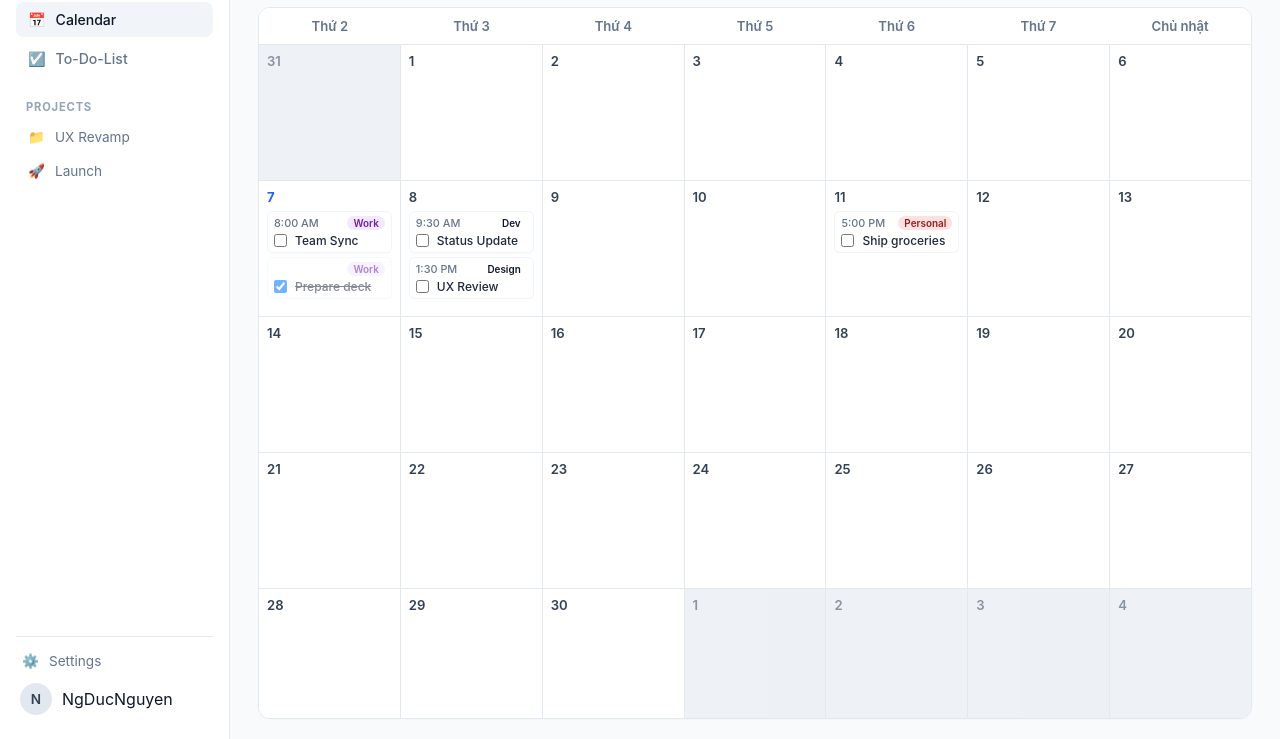
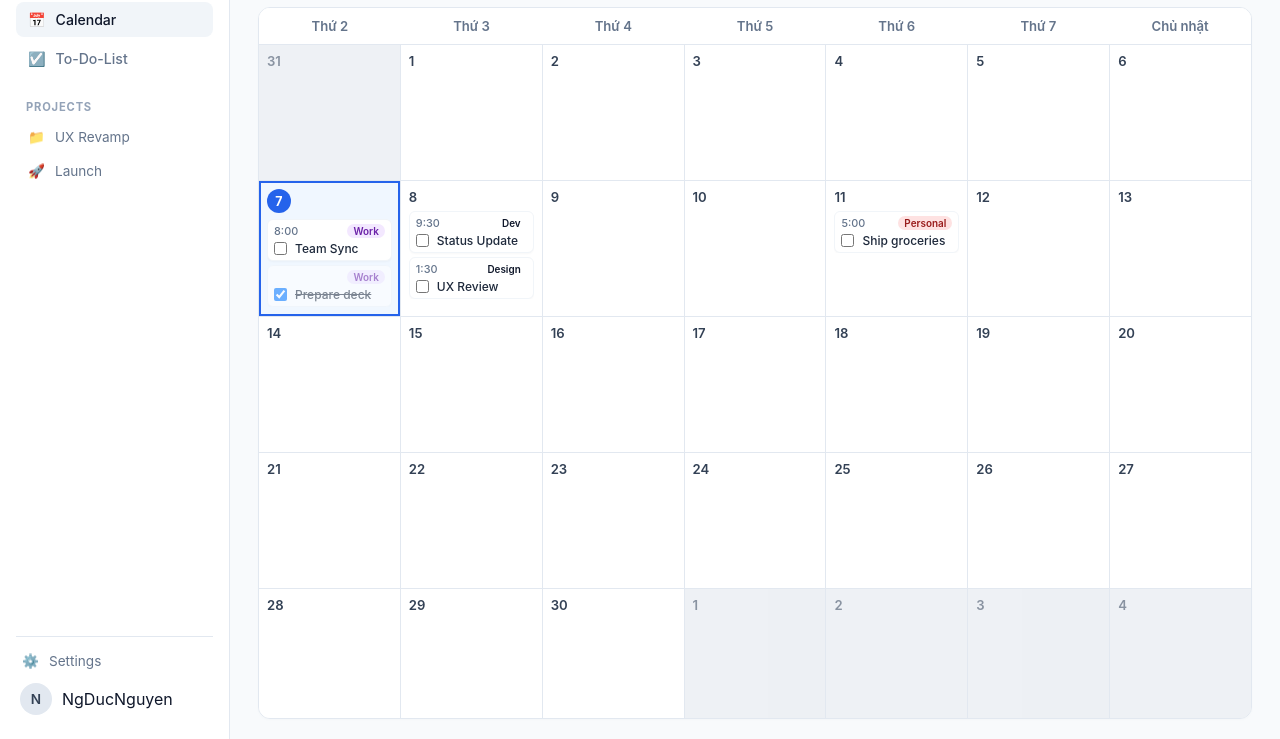
Before and after one commit to NgDucNguyen/ToDoList, a plain HTML site: page index.html in a window 1280 px wide. Shown: the part 61-800 px from the top of the page. Drawn offline with Linux system fonts and the light colour scheme.

Commit message:
Lam đậm màu ô ngày hiện tại

```diff
--- a/app.js
+++ b/app.js
@@ -4,7 +4,7 @@ const sampleTasks = [
   {
     id: "1",
     title: "Team Sync",
-    time: "8:00 AM",
+    time: "8:00",
     tag: "Work",
     task_date: "2026-09-07",
     is_completed: false,
@@ -12,7 +12,7 @@ const sampleTasks = [
   {
     id: "2",
     title: "Status Update",
-    time: "9:30 AM",
+    time: "9:30",
     tag: "Dev",
     task_date: "2026-09-08",
     is_completed: false,
@@ -20,7 +20,7 @@ const sampleTasks = [
   {
     id: "3",
     title: "UX Review",
-    time: "1:30 PM",
+    time: "1:30",
     tag: "Design",
     task_date: "2026-09-08",
     is_completed: false,
@@ -28,7 +28,7 @@ const sampleTasks = [
   {
     id: "4",
     title: "Ship groceries",
-    time: "5:00 PM",
+    time: "5:00",
     tag: "Personal",
     task_date: "2026-09-11",
     is_completed: false,
@@ -166,7 +166,7 @@ function createDayCell(dateObj, isOtherMonth, isToday = false) {
 
   const dayTasks = tasks.filter((t) => t.task_date === dateStr);
 
-  // [CẢI TIẾN] Chỉ hiện tối đa 2 việc đầu tiên trên ô để không sinh thanh cuộn
+  // Chỉ hiện tối đa 2 việc đầu tiên trên ô để không sinh thanh cuộn
   const MAX_VISIBLE_TASKS = 2;
   const visibleTasks = dayTasks.slice(0, MAX_VISIBLE_TASKS);
   visibleTasks.forEach((task) => {
--- a/index.html
+++ b/index.html
@@ -144,12 +144,7 @@
             </div>
             <div class="form-group">
               <label for="task-time-input">Thời gian</label>
-              <input
-                type="text"
-                id="task-time-input"
-                name="taskTime"
-                placeholder="8:00 AM, 12:00 PM..."
-              />
+              <input type="time" id="task-time-input" name="taskTime" />
             </div>
           </div>
 
--- a/style.css
+++ b/style.css
@@ -309,9 +309,24 @@ body {
   opacity: 0.5;
 }
 
+.day-cell.today {
+  background-color: #f0f7ff;
+  outline: 2px solid #2563eb;
+  outline-offset: -2px;
+  position: relative;
+  z-index: 2;
+}
 .day-cell.today .day-num {
-  color: #2563eb;
+  background-color: #2563eb;
+  color: #ffffff;
   font-weight: 700;
+  width: 24px;
+  height: 24px;
+  border-radius: 50%;
+  display: inline-flex;
+  align-items: center;
+  justify-content: center;
+  font-size: 0.78rem;
 }
 
 .day-header {
```
